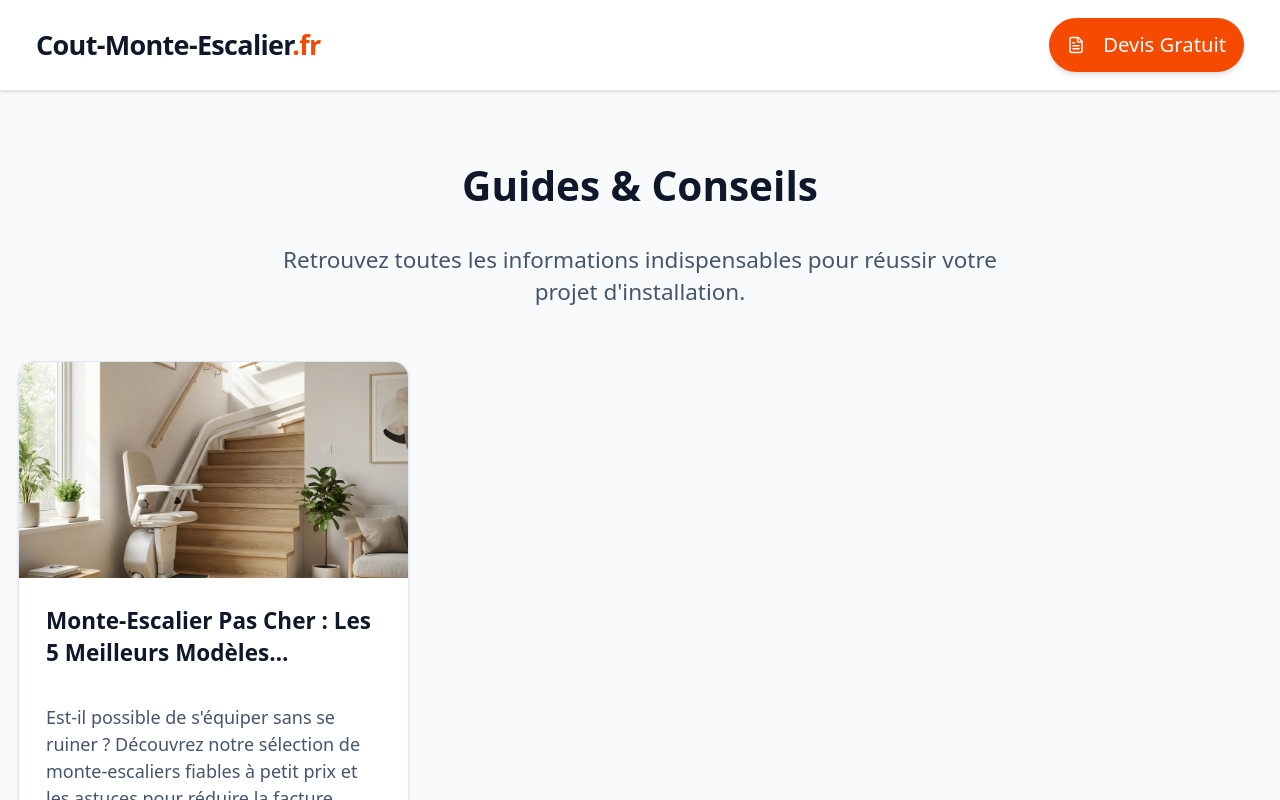
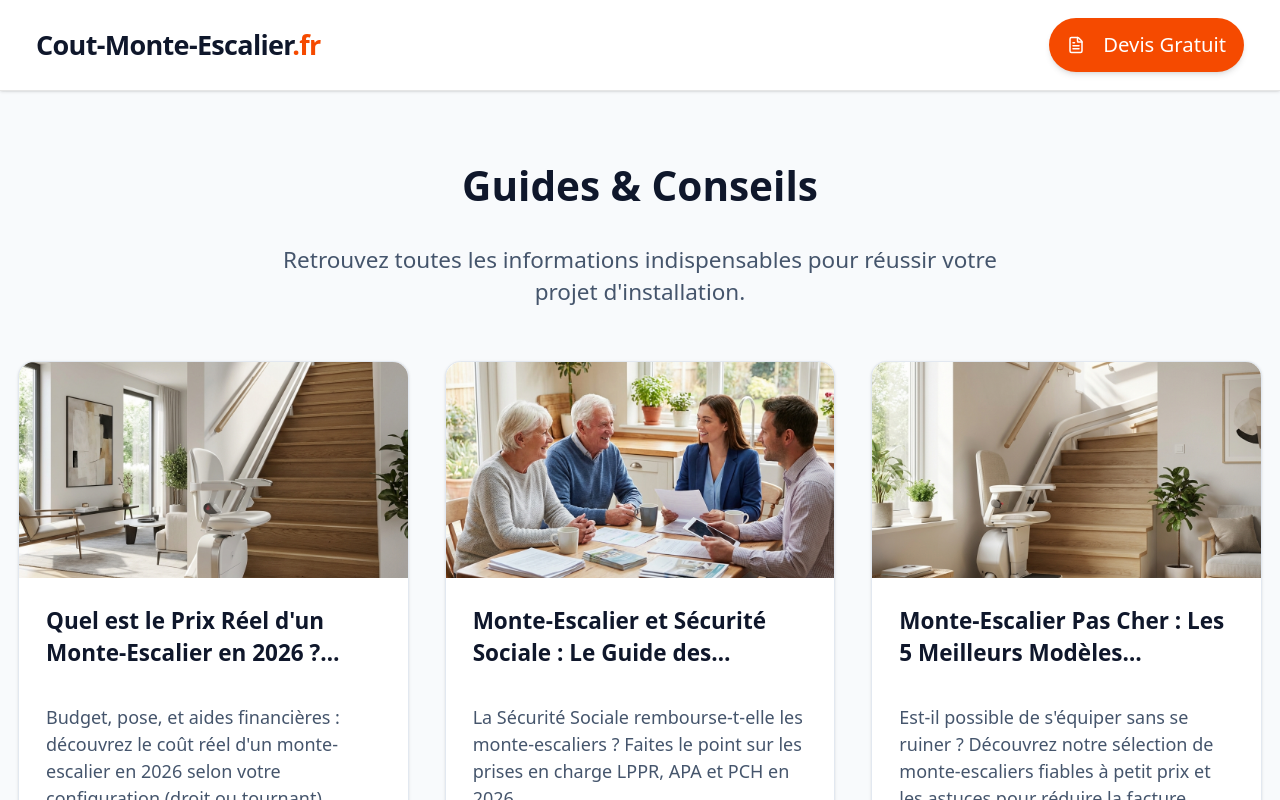
Before and after one commit to baguettecroissant/cout-monte-escalier.fr, a Next.js app: page /guides in a window 1280 px wide. Shown: the top 800 px of the page. Built offline with nearby package versions, Linux system fonts and the light colour scheme.

Commit message:
feat: add SEO articles about Price and SS Reimbursement with custom images

```diff
--- a/src/data/guides-content.ts
+++ b/src/data/guides-content.ts
@@ -12,6 +12,109 @@ export interface GuideArticle {
 }
 
 export const GUIDES: GuideArticle[] = [
+    {
+        slug: "prix-monte-escalier-2026",
+        title: "Quel est le Prix Réel d'un Monte-Escalier en 2026 ? (Droit vs Tournant)",
+        excerpt: "Budget, pose, et aides financières : découvrez le coût réel d'un monte-escalier en 2026 selon votre configuration (droit ou tournant).",
+        date: "2026-01-31",
+        author: "Équipe Rédaction",
+        image: "/images/blog/monte_escalier_prix_2026_1769849010437.png",
+        metaTitle: "Prix Monte-Escalier 2026 : Le Comparatif Réel (Droit & Tournant)",
+        metaDescription: "Combien coûte vraiment un monte-escalier en 2026 ? Comparatif des prix installation comprise, crédit d'impôt et MaPrimeAdapt' déduits. Devis gratuit.",
+        content: `
+            <h2>Combien coûte un monte-escalier en 2026 : La réponse directe</h2>
+            <p>En 2026, l'installation d'un monte-escalier représente un investissement important mais essentiel pour le maintien à domicile. Le prix varie considérablement selon la configuration de votre escalier.</p>
+
+            <h3>Les fourchettes de prix moyennes (Pose comprise)</h3>
+            <ul>
+                <li><strong>Monte-escalier droit :</strong> Entre 2 400€ et 4 500€. C'est le modèle le plus simple, installé sur des rails droits.</li>
+                <li><strong>Monte-escalier tournant :</strong> Entre 7 000€ et 12 000€. Nécessite des rails sur-mesure (courbes, paliers).</li>
+                <li><strong>Monte-escalier extérieur :</strong> Entre 3 000€ et 9 000€. Traité pour résister aux intempéries.</li>
+            </ul>
+
+            <div class="bg-blue-50 p-6 rounded-lg border-l-4 border-blue-500 my-8">
+                <h4 class="text-blue-900 font-bold text-lg mb-2">💡 Le Conseil de l'Expert</h4>
+                <p class="text-blue-800">
+                    Ne vous fiez pas à un prix "catalogue". Chaque escalier est unique (largeur, inclinaison, obstacles).
+                    Un technicien doit impérativement venir chez vous pour une étude de faisabilité technique gratuite.
+                </p>
+            </div>
+
+            <h2>Quels éléments font varier le devis ?</h2>
+            <p>Outre la forme de l'escalier, plusieurs facteurs influencent le coût final de votre <strong>fauteuil élévateur</strong> :</p>
+            <ul>
+                <li><strong>La longueur du rail :</strong> Un escalier de 10 marches coûte moins cher qu'un escalier de 15 marches.</li>
+                <li><strong>Les options de confort :</strong> Siège pivotant motorisé, rail relevable (pour dégager une porte), repose-pieds automatique.</li>
+                <li><strong>Le poids supporté :</strong> Certains modèles renforcés (pour plus de 120kg) sont plus onéreux.</li>
+            </ul>
+
+            <div class="my-8 text-center">
+                <a href="/devis" class="inline-block bg-orange-600 text-white font-bold py-3 px-8 rounded-full hover:bg-orange-700 transition-colors shadow-lg">
+                    Comparer les devis gratuitement
+                </a>
+            </div>
+
+            <h2>Les Aides Financières en 2026 : Réduisez la facture !</h2>
+            <p>Bonne nouvelle : l'État soutient massivement l'<strong>accessibilité</strong> des seniors. En cumulant les aides, vous pouvez financer jusqu'à 70% de votre installation.</p>
+
+            <h3>MaPrimeAdapt'</h3>
+            <p>Disponible depuis 2024, cette aide unique fusionne les anciens dispositifs. Elle s'adresse aux propriétaires e revenus modestes et très modestes, finançant 50% à 70% des travaux.</p>
+
+            <h3>Le Crédit d'Impôt (25%)</h3>
+            <p>Si vous n'êtes pas éligible à MaPrimeAdapt', vous bénéficiez tout de même d'un crédit d'impôt de 25% sur les dépenses d'équipement (plafond de 5 000€ pour une personne seule).</p>
+
+            <h2>Pourquoi faire appel à un installateur local ?</h2>
+            <p>Choisir un artisan proche de chez vous garantit une intervention rapide en cas de besoin.</p>
+            <p>Que vous habitiez en <a href='/annuaire/gironde-33' class='text-orange-600 hover:underline'>Gironde</a> ou en <a href='/annuaire/loire-atlantique-44' class='text-orange-600 hover:underline'>Loire-Atlantique</a>, notre annuaire référence les meilleurs installateurs certifiés de votre région.</p>
+        `
+    },
+    {
+        slug: "remboursement-monte-escalier-securite-sociale",
+        title: "Monte-Escalier et Sécurité Sociale : Le Guide des Remboursements 2026",
+        excerpt: "La Sécurité Sociale rembourse-t-elle les monte-escaliers ? Faites le point sur les prises en charge LPPR, APA et PCH en 2026.",
+        date: "2026-01-31",
+        author: "Équipe Rédaction",
+        image: "/images/blog/remboursement_secu_monte_escalier_1769849025745.png",
+        metaTitle: "Remboursement Sécurité Sociale Monte-Escalier : Le Guide 2026",
+        metaDescription: "Peut-on se faire rembourser un monte-escalier par la Sécurité Sociale ? Tout savoir sur la base de remboursement LPPR, l'APA et la PCH.",
+        content: `
+            <h2>La Sécurité Sociale rembourse-t-elle l'installation ?</h2>
+            <p>C'est une question fréquente : "La sécu prend-elle en charge mon monte-escalier ?". La réponse directe est : <strong>Partiellement, et sous conditions très strictes</strong>.</p>
+            <p>Le monte-escalier n'est pas considéré comme un dispositif médical classique (comme des béquilles ou un lit médicalisé). Cependant, certains modèles spécifiques (avec siège coquille par exemple) peuvent bénéficier d'une prise en charge au titre de la <strong>LPPR</strong> (Liste des Produits et Prestations Remboursables).</p>
+
+            <h3>Le Code LPPR pour monte-escalier</h3>
+            <p>Si votre monte-escalier répond aux critères (notamment s'il permet le transfert d'une personne handicapée), la Sécurité Sociale peut rembourser une somme forfaitaire. Attention, ce montant est souvent faible par rapport au coût total de l'équipement.</p>
+
+            <div class="bg-blue-50 p-6 rounded-lg border-l-4 border-blue-500 my-8">
+                <h4 class="text-blue-900 font-bold text-lg mb-2">💡 Le Conseil de l'Expert</h4>
+                <p class="text-blue-800">
+                    Pour bénéficier d'une prise en charge LPPR, vous devez impérativement avoir une prescription médicale de votre médecin traitant prescrivant un "appareil élévateur vertical" ou similaire AVANT l'achat.
+                </p>
+            </div>
+
+            <h2>Les vraies aides viennent des départements (APA et PCH)</h2>
+            <p>Si la "Sécu" rembourse peu, les conseils départementaux sont beaucoup plus généreux pour compenser la <strong>perte d'autonomie</strong>.</p>
+
+            <h3>L'APA (Allocation Personnalisée d'Autonomie)</h3>
+            <p>Destinée aux personnes de plus de 60 ans (GIR 1 à 4), l'APA à domicile peut financer une partie des travaux d'aménagement du logement, dont le monte-escalier.</p>
+
+            <h3>La PCH (Prestation de Compensation du Handicap)</h3>
+            <p>Pour les personnes de moins de 60 ans ou dont le handicap a été reconnu avant cet âge. La PCH aménagement du logement peut couvrir jusqu'à 100% des travaux (dans la limite d'un plafond de 1 500€ à 10 000€ selon les cas payés sur 10 ans).</p>
+
+            <div class="my-8 text-center">
+                <a href="/devis" class="inline-block bg-orange-600 text-white font-bold py-3 px-8 rounded-full hover:bg-orange-700 transition-colors shadow-lg">
+                    Vérifier mon éligibilité gratuitement
+                </a>
+            </div>
+
+            <h2>Et ma mutuelle ?</h2>
+            <p>Certaines mutuelles "seniors" haut de gamme proposent un forfait "aménagement du domicile". Relisez bien votre contrat ou contactez votre conseiller.</p>
+
+            <h2>Des installateurs agréés pour monter le dossier</h2>
+            <p>Constituer ces dossiers administratifs peut être complexe. Heureusement, la plupart des installateurs certifiés RGE vous accompagnent dans ces démarches car ils connaissent les rouages locaux.</p>
+            <p>Trouvez un expert près de chez vous, par exemple en <a href='/annuaire/seine-et-marne-77' class='text-orange-600 hover:underline'>Seine-et-Marne</a> ou dans les <a href='/annuaire/yvelines-78' class='text-orange-600 hover:underline'>Yvelines</a>, pour une étude personnalisée.</p>
+        `
+    },
     {
         slug: "monte-escalier-pas-cher",
         title: "Monte-Escalier Pas Cher : Les 5 Meilleurs Modèles Économiques en 2026",
```
Also changed, not shown: public/images/blog/monte_escalier_prix_2026_1769849010437.png (added), public/images/blog/remboursement_secu_monte_escalier_1769849025745.png (added).
